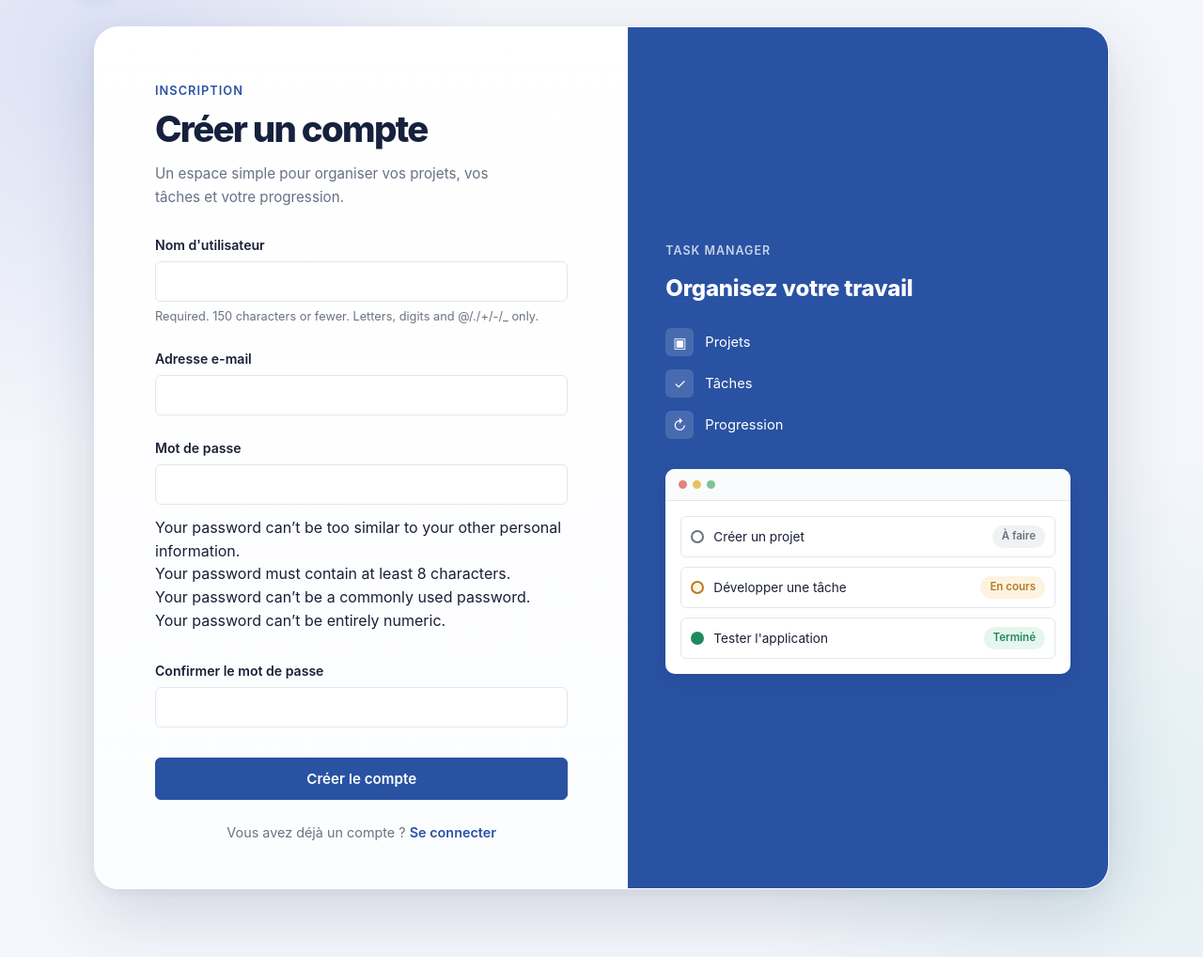
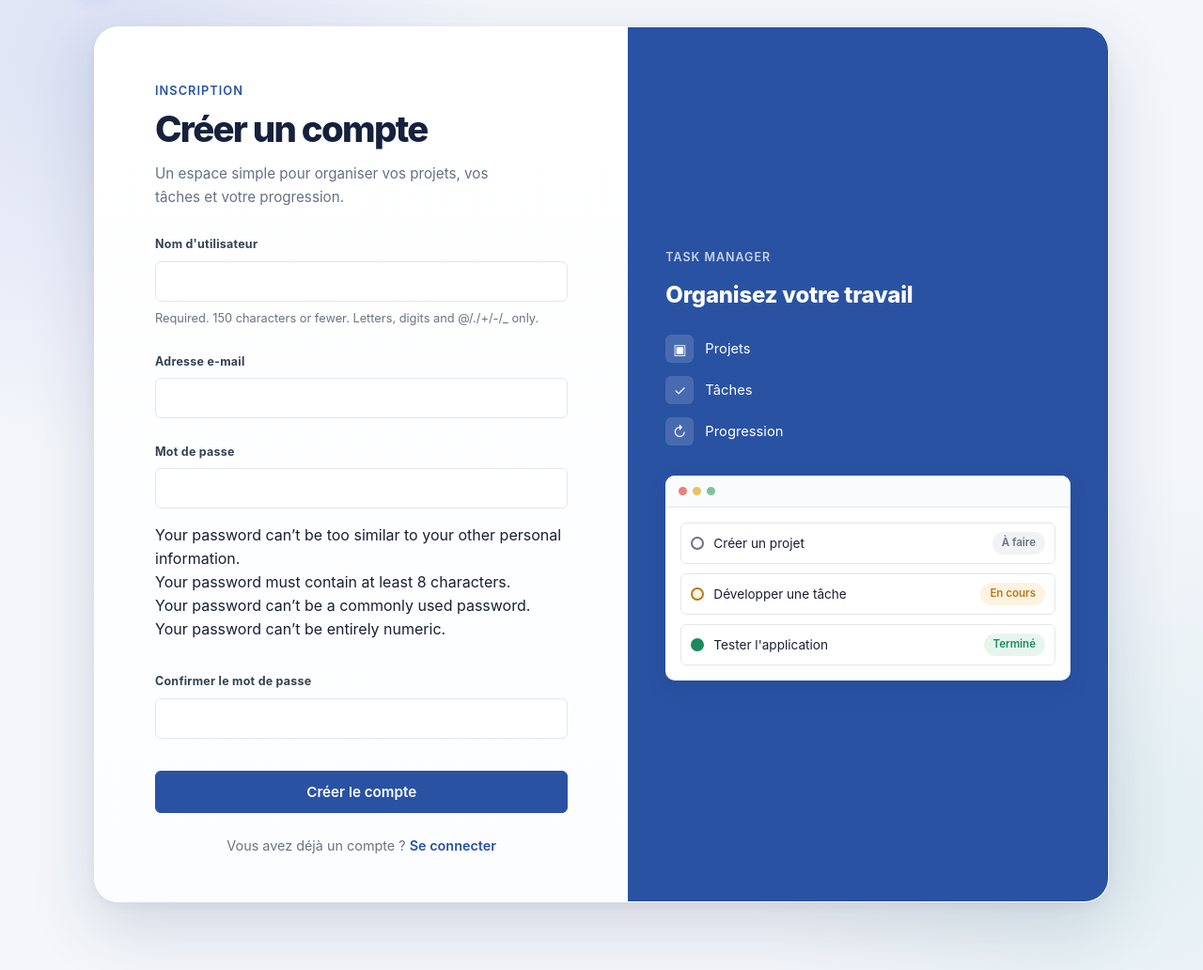
Before and after one commit to workcmtiayon-arch/task_manager, a Django app: page /accounts/ in a window 1280 px wide. Shown: the part 74-1106 px from the top of the page at 94% size. Run offline with Django 5.2, Linux system fonts and the light colour scheme; parts of the project's set-up code (start-up, migrations or seed data) failed here and were passed over.

Commit message:
refactor: affiner la composition des champs

```diff
--- a/static/css/auth.css
+++ b/static/css/auth.css
@@ -215,19 +215,21 @@ input:focus-visible {
 .auth-form {
     display: flex;
     flex-direction: column;
-    gap: 18px;
-    margin-top: 24px;
+    gap: 20px;
+    margin-top: 8px;
 }
 
 .form-group {
     display: flex;
     flex-direction: column;
-    gap: 6px;
+    gap: 8px;
 }
 
 .form-label {
-    font-size: 0.88rem;
-    font-weight: 600;
+    color: #344054;
+    font-size: 0.78rem;
+    font-weight: 750;
+    letter-spacing: 0.02em;
 }
 
 .form-input {
```
